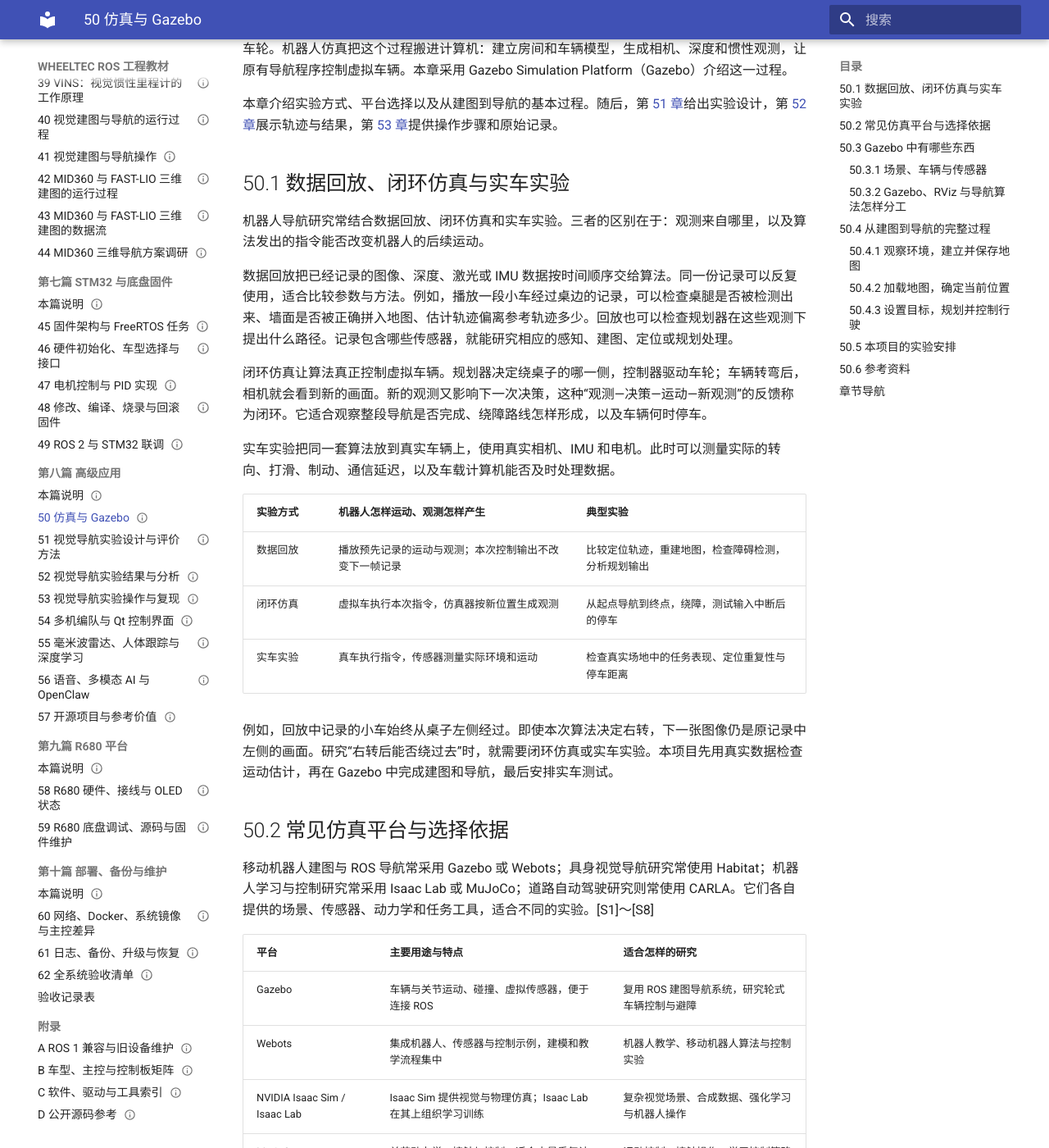
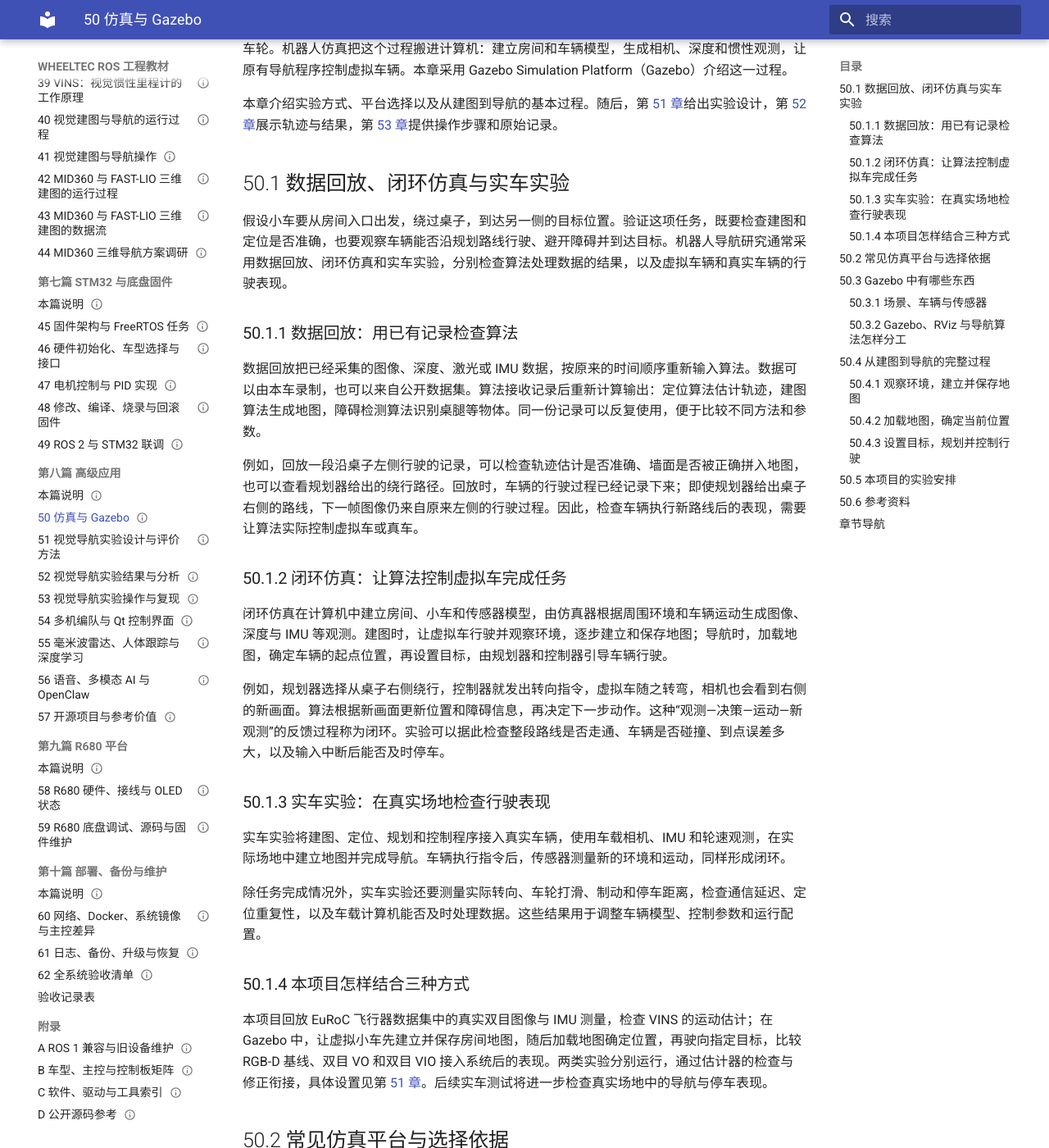
Before and after one commit to EnosElinsa/wheeltec-ros-textbook, an MkDocs documentation site: the page built from docs/08-advanced-applications/50-gazebo-simulation.md, in a window 1280 px wide and 1400 px high, scrolled down 202 px. Shown: the whole window at 82% size. Built offline with MkDocs 1.6.1 and Material for MkDocs 9.7.7, drawn with Linux system fonts in a browser that asks for light colours.

Commit message:
docs: clarify replay, simulation and real vehicle experiments

```diff
--- a/docs/08-advanced-applications/50-gazebo-simulation.md
+++ b/docs/08-advanced-applications/50-gazebo-simulation.md
@@ -10,21 +10,29 @@ status: complete
 
 ## 50.1 数据回放、闭环仿真与实车实验
 
-机器人导航研究常结合数据回放、闭环仿真和实车实验。三者的区别在于：观测来自哪里，以及算法发出的指令能否改变机器人的后续运动。
+假设小车要从房间入口出发，绕过桌子，到达另一侧的目标位置。验证这项任务，既要检查建图和定位是否准确，也要观察车辆能否沿规划路线行驶、避开障碍并到达目标。机器人导航研究通常采用数据回放、闭环仿真和实车实验，分别检查算法处理数据的结果，以及虚拟车辆和真实车辆的行驶表现。
 
-数据回放把已经记录的图像、深度、激光或 IMU 数据按时间顺序交给算法。同一份记录可以反复使用，适合比较参数与方法。例如，播放一段小车经过桌边的记录，可以检查桌腿是否被检测出来、墙面是否被正确拼入地图、估计轨迹偏离参考轨迹多少。回放也可以检查规划器在这些观测下提出什么路径。记录包含哪些传感器，就能研究相应的感知、建图、定位或规划处理。
+### 50.1.1 数据回放：用已有记录检查算法
 
-闭环仿真让算法真正控制虚拟车辆。规划器决定绕桌子的哪一侧，控制器驱动车轮；车辆转弯后，相机就会看到新的画面。新的观测又影响下一次决策，这种“观测—决策—运动—新观测”的反馈称为闭环。它适合观察整段导航是否完成、绕障路线怎样形成，以及车辆何时停车。
+数据回放把已经采集的图像、深度、激光或 IMU 数据，按原来的时间顺序重新输入算法。数据可以由本车录制，也可以来自公开数据集。算法接收记录后重新计算输出：定位算法估计轨迹，建图算法生成地图，障碍检测算法识别桌腿等物体。同一份记录可以反复使用，便于比较不同方法和参数。
 
-实车实验把同一套算法放到真实车辆上，使用真实相机、IMU 和电机。此时可以测量实际的转向、打滑、制动、通信延迟，以及车载计算机能否及时处理数据。
+例如，回放一段沿桌子左侧行驶的记录，可以检查轨迹估计是否准确、墙面是否被正确拼入地图，也可以查看规划器给出的绕行路径。回放时，车辆的行驶过程已经记录下来；即使规划器给出桌子右侧的路线，下一帧图像仍来自原来左侧的行驶过程。因此，检查车辆执行新路线后的表现，需要让算法实际控制虚拟车或真车。
 
-| 实验方式 | 机器人怎样运动、观测怎样产生 | 典型实验 |
-| --- | --- | --- |
-| 数据回放 | 播放预先记录的运动与观测；本次控制输出不改变下一帧记录 | 比较定位轨迹，重建地图，检查障碍检测，分析规划输出 |
-| 闭环仿真 | 虚拟车执行本次指令，仿真器按新位置生成观测 | 从起点导航到终点，绕障，测试输入中断后的停车 |
-| 实车实验 | 真车执行指令，传感器测量实际环境和运动 | 检查真实场地中的任务表现、定位重复性与停车距离 |
+### 50.1.2 闭环仿真：让算法控制虚拟车完成任务
 
-例如，回放中记录的小车始终从桌子左侧经过。即使本次算法决定右转，下一张图像仍是原记录中左侧的画面。研究“右转后能否绕过去”时，就需要闭环仿真或实车实验。本项目先用真实数据检查运动估计，再在 Gazebo 中完成建图和导航，最后安排实车测试。
+闭环仿真在计算机中建立房间、小车和传感器模型，由仿真器根据周围环境和车辆运动生成图像、深度与 IMU 等观测。建图时，让虚拟车行驶并观察环境，逐步建立和保存地图；导航时，加载地图，确定车辆的起点位置，再设置目标，由规划器和控制器引导车辆行驶。
+
+例如，规划器选择从桌子右侧绕行，控制器就发出转向指令，虚拟车随之转弯，相机也会看到右侧的新画面。算法根据新画面更新位置和障碍信息，再决定下一步动作。这种“观测—决策—运动—新观测”的反馈过程称为闭环。实验可以据此检查整段路线是否走通、车辆是否碰撞、到点误差多大，以及输入中断后能否及时停车。
+
+### 50.1.3 实车实验：在真实场地检查行驶表现
+
+实车实验将建图、定位、规划和控制程序接入真实车辆，使用车载相机、IMU 和轮速观测，在实际场地中建立地图并完成导航。车辆执行指令后，传感器测量新的环境和运动，同样形成闭环。
+
+除任务完成情况外，实车实验还要测量实际转向、车轮打滑、制动和停车距离，检查通信延迟、定位重复性，以及车载计算机能否及时处理数据。这些结果用于调整车辆模型、控制参数和运行配置。
+
+### 50.1.4 本项目怎样结合三种方式
+
+本项目回放 EuRoC 飞行器数据集中的真实双目图像与 IMU 测量，检查 VINS 的运动估计；在 Gazebo 中，让虚拟小车先建立并保存房间地图，随后加载地图确定位置，再驶向指定目标，比较 RGB-D 基线、双目 VO 和双目 VIO 接入系统后的表现。两类实验分别运行，通过估计器的检查与修正衔接，具体设置见第 [51 章](51-vision-simulation-lab.md)。后续实车测试将进一步检查真实场地中的导航与停车表现。
 
 ## 50.2 常见仿真平台与选择依据
 
```
